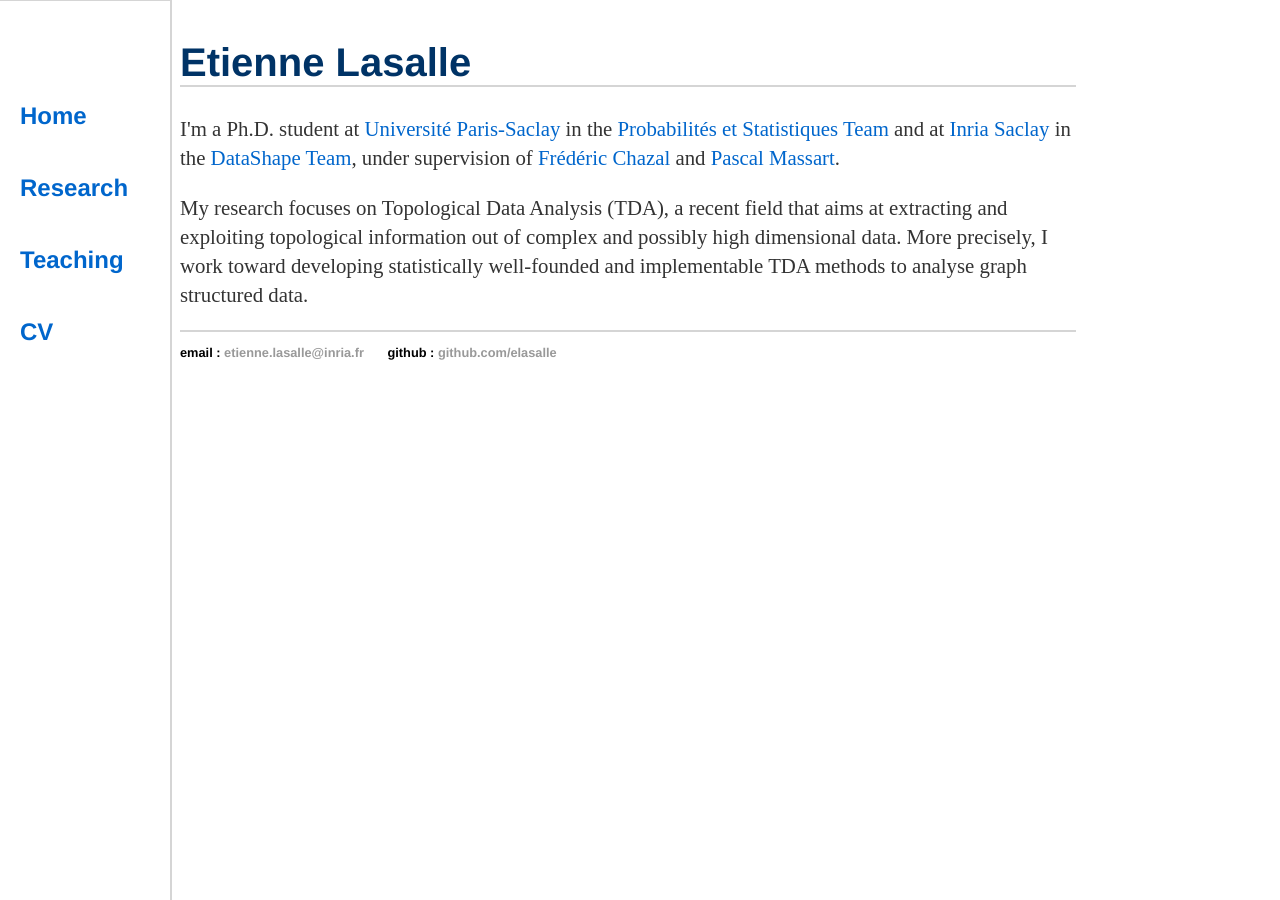
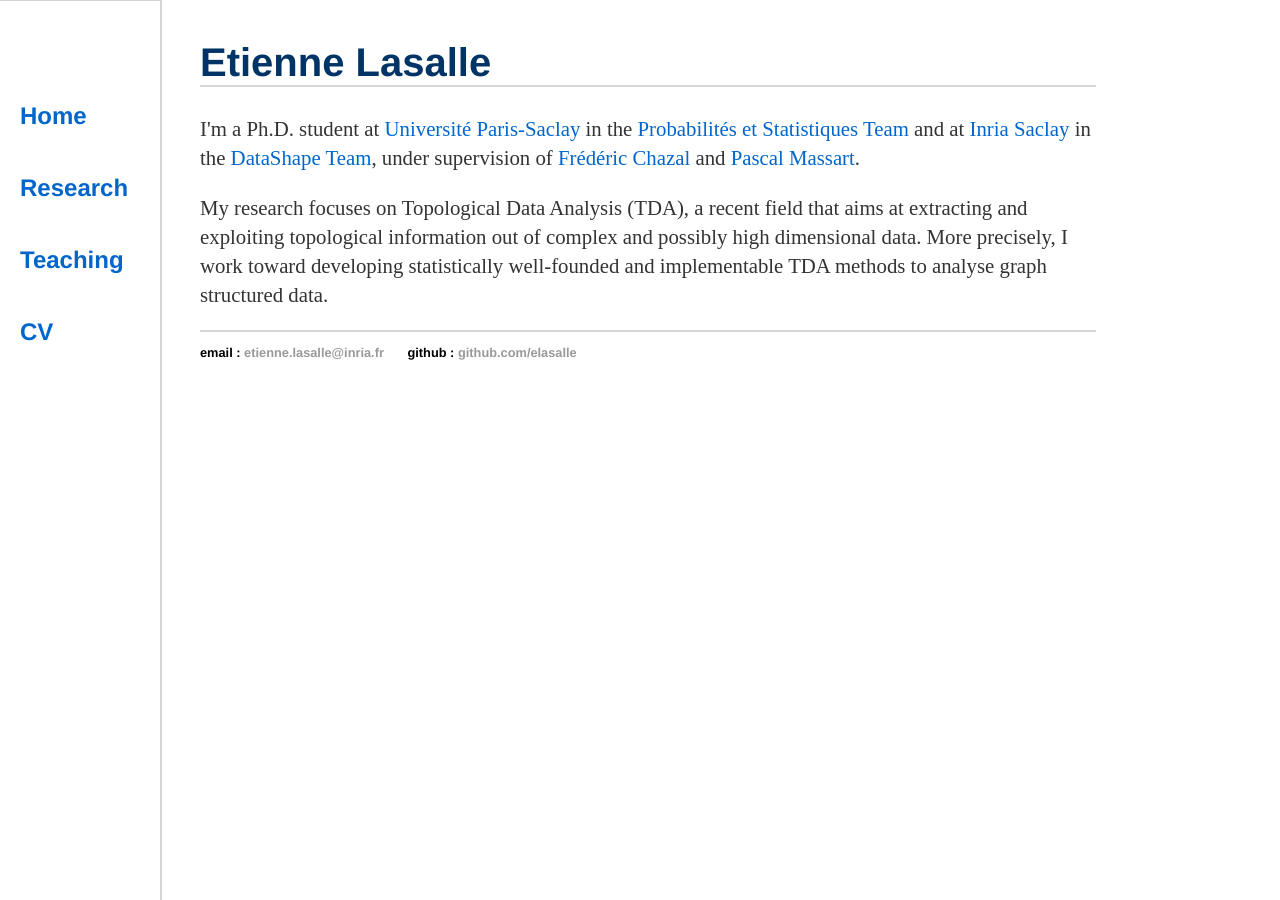
Before and after one commit to elasalle/elasalle.github.io, a Jekyll site: the page built from index.html, in a window 1280 px wide. Built offline with Jekyll 4.4.1, drawn with Linux system fonts in a browser that asks for light colours.

Commit message:
Update main.css

```diff
--- a/css/main.css
+++ b/css/main.css
@@ -1,5 +1,5 @@
 body {
-    margin: 40px 30px 40px 180px;
+    margin: 40px 30px 40px 200px;
     width: 70%;
 }
 nav {
@@ -8,7 +8,7 @@ nav {
 }
 .sidenav {
   height: 100%; /* Full-height: remove this if you want "auto" height */
-  width: 150px; /* Set the width of the sidebar */
+  width: 140px; /* Set the width of the sidebar */
   position: fixed; /* Fixed Sidebar (stay in place on scroll) */
   z-index: 1; /* Stay on top */
   top: 0; /* Stay at the top */
```
